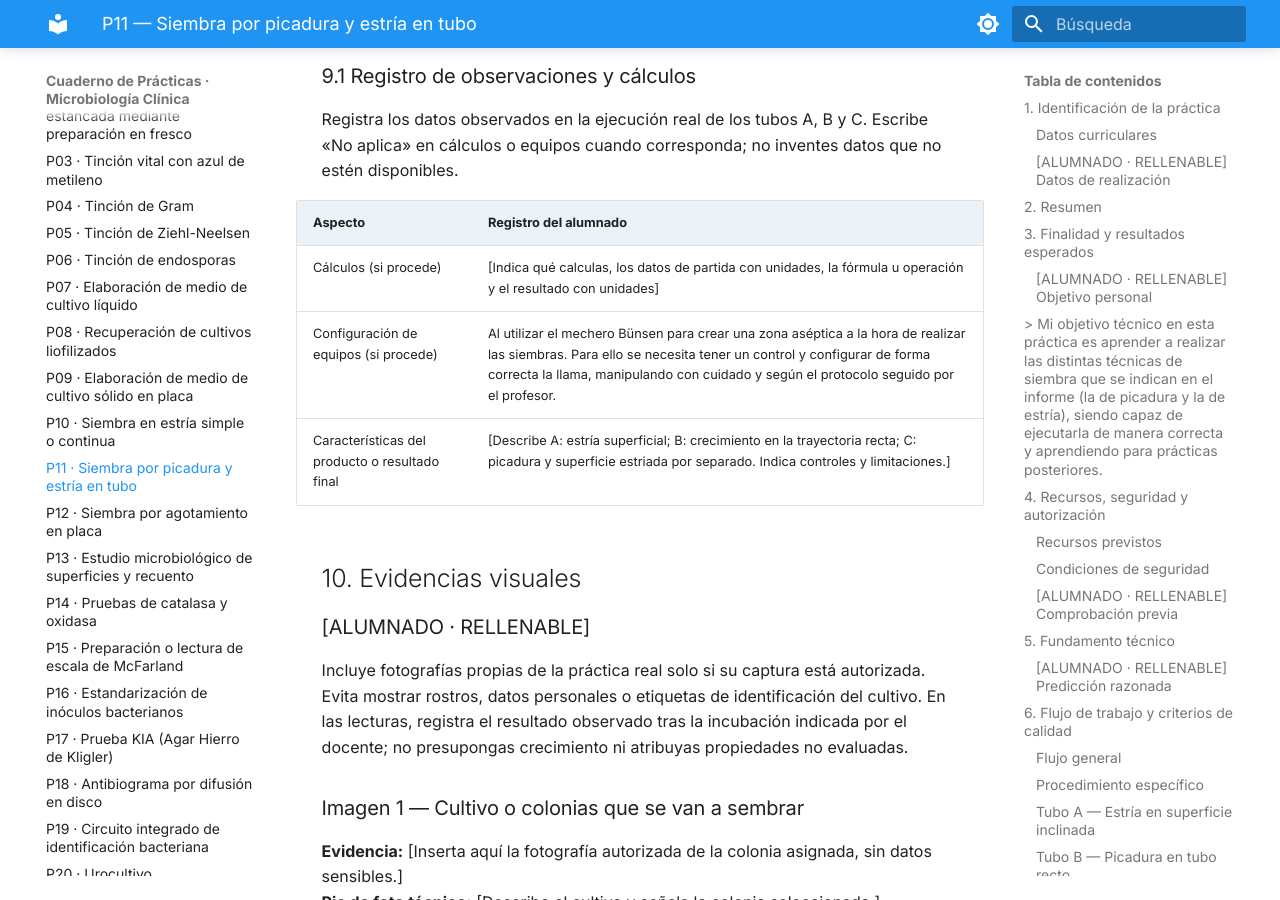
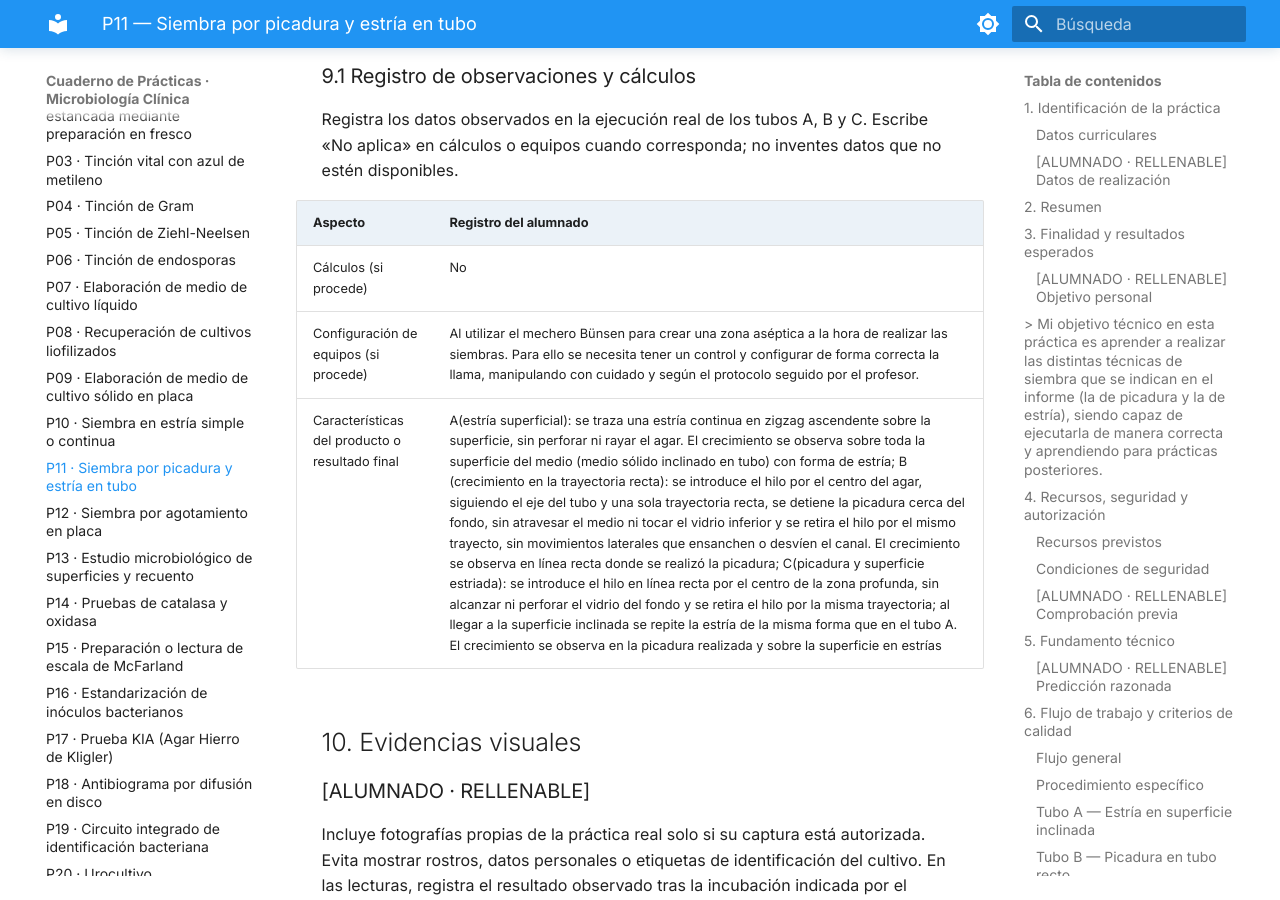
Before and after one commit to Rebeca-hubb/Cuaderno-Pr-cticas-Microbiolog-a-Rebeca-Vicho-, an MkDocs documentation site: the page built from docs/practicas/P11_Siembra_picadura_y_estria.md, in a window 1280 px wide and 900 px high, scrolled down 8766 px. Built offline with MkDocs 1.6.1 and Material for MkDocs 9.7.7, drawn with Linux system fonts in a browser that asks for light colours.

Commit message:
Update P11_Siembra_picadura_y_estria.md

```diff
--- a/docs/practicas/P11_Siembra_picadura_y_estria.md
+++ b/docs/practicas/P11_Siembra_picadura_y_estria.md
@@ -222,9 +222,9 @@ Registra los datos observados en la ejecución real de los tubos A, B y C. Escri
 
 | Aspecto | Registro del alumnado |
 |---|---|
-| Cálculos (si procede) | [Indica qué calculas, los datos de partida con unidades, la fórmula u operación y el resultado con unidades] |
+| Cálculos (si procede) | No |
 | Configuración de equipos (si procede) | Al utilizar el mechero Bünsen para crear una zona aséptica a la hora de realizar las siembras. Para ello se necesita tener un control y configurar de forma correcta la llama, manipulando con cuidado y según el protocolo seguido por el profesor. |
-| Características del producto o resultado final | [Describe A: estría superficial; B: crecimiento en la trayectoria recta; C: picadura y superficie estriada por separado. Indica controles y limitaciones.] |
+| Características del producto o resultado final | A(estría superficial): se traza una estría continua en zigzag ascendente sobre la superficie, sin perforar ni rayar el agar. El crecimiento se observa sobre toda la superficie del medio (medio sólido inclinado en tubo) con forma de estría; B (crecimiento en la trayectoria recta): se introduce el hilo por el centro del agar, siguiendo el eje del tubo y una sola trayectoria recta, se detiene la picadura cerca del fondo, sin atravesar el medio ni tocar el vidrio inferior y se retira el hilo por el mismo trayecto, sin movimientos laterales que ensanchen o desvíen el canal. El crecimiento se observa en línea recta donde se realizó la picadura; C(picadura y superficie estriada): se introduce el hilo en línea recta por el centro de la zona profunda, sin alcanzar ni perforar el vidrio del fondo y se retira el hilo por la misma trayectoria; al llegar a la superficie inclinada se repite la estría de la misma forma que en el tubo A. El crecimiento se observa en la picadura realizada y sobre la superficie en estrías  |
 
 ## 10. Evidencias visuales
 
```
